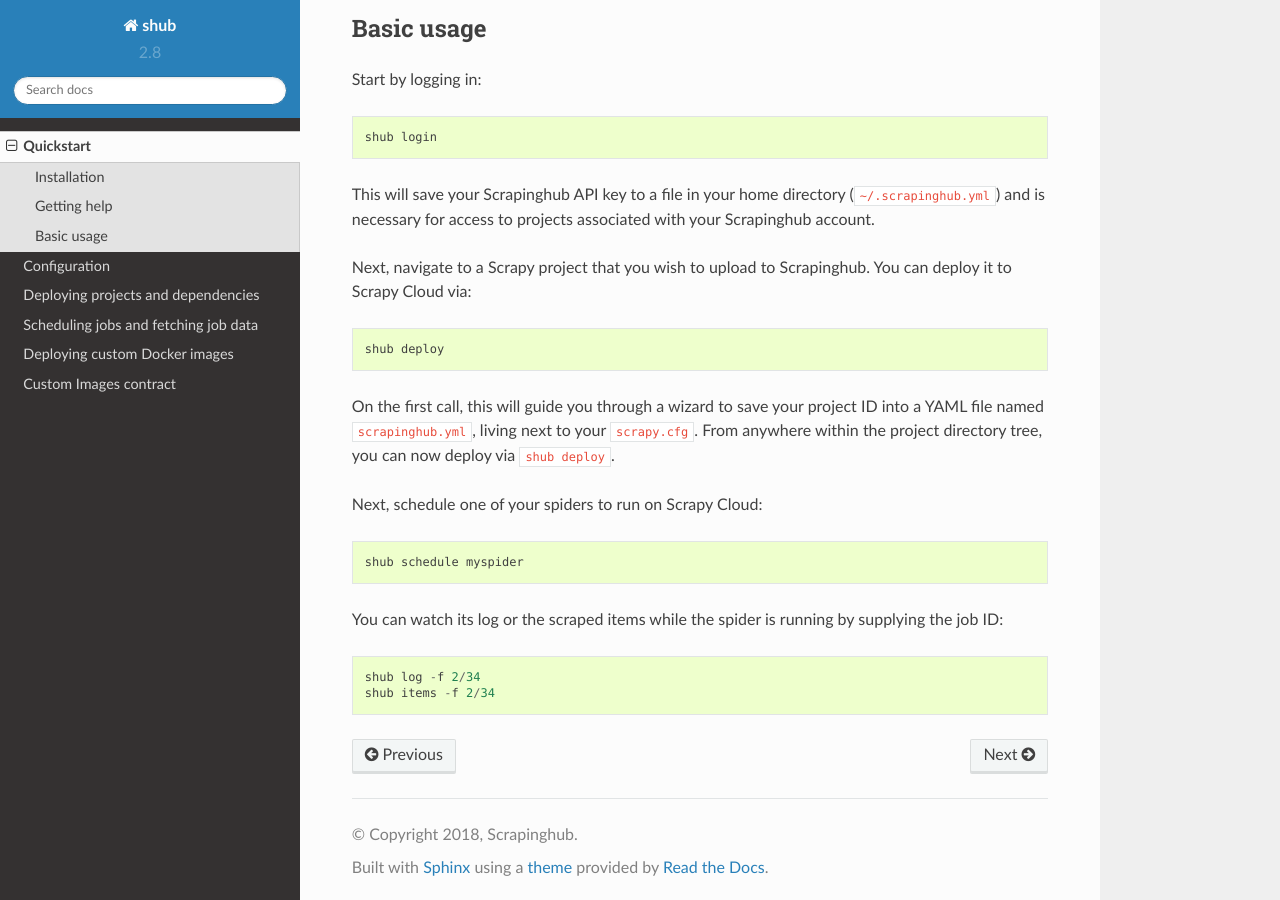
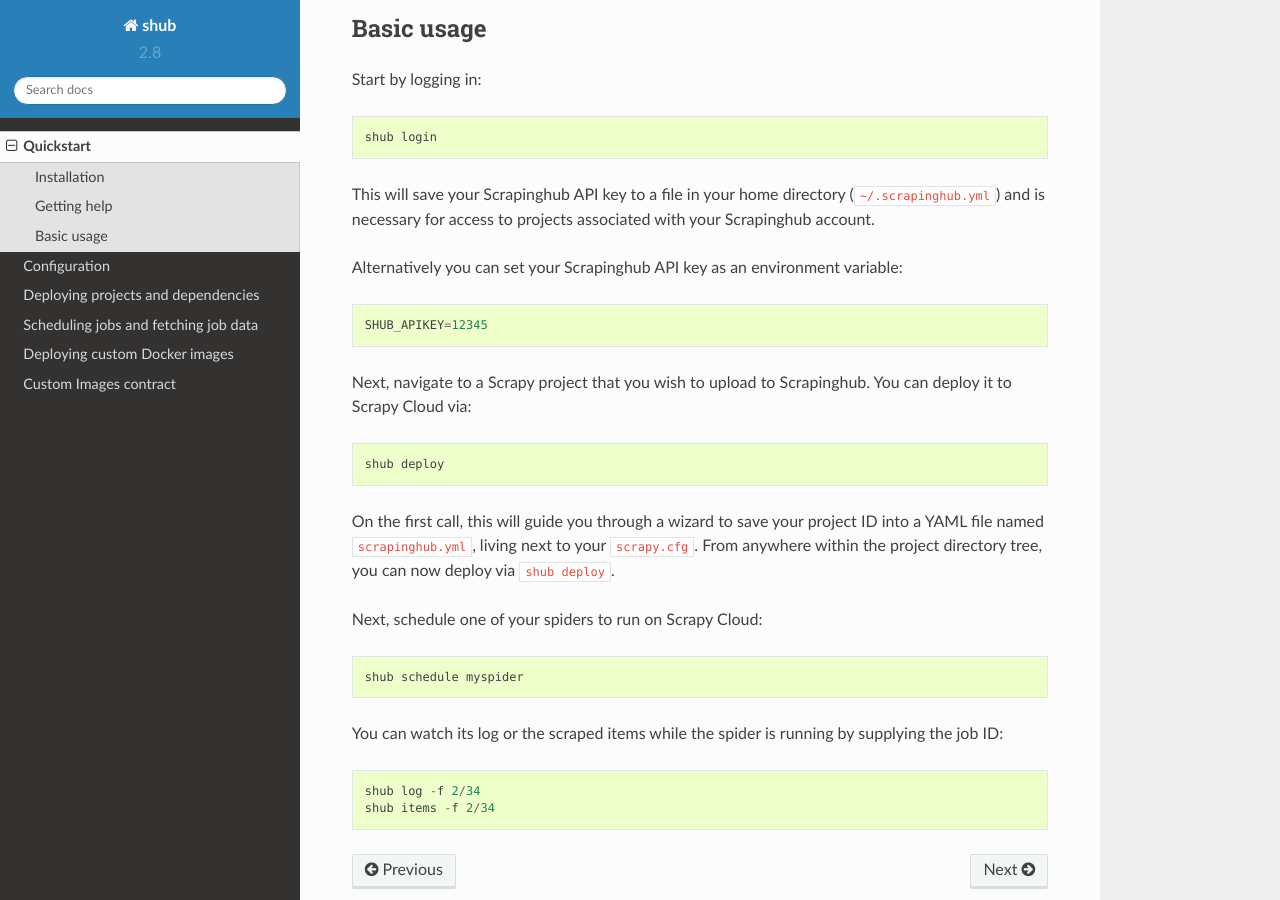
Before and after one commit to scrapinghub/shub, a Sphinx documentation site: the page built from docs/quickstart.rst, in a window 1280 px wide and 900 px high, scrolled down 654 px. Built offline with Sphinx 7.4.7 and the Read the Docs theme 2.0.0, drawn with Linux system fonts in a browser that asks for light colours.

Commit message:
Give information on using environment var: SHUB_APIKEY
Fixes #335

```diff
--- a/docs/configuration.rst
+++ b/docs/configuration.rst
@@ -21,6 +21,9 @@
 configuration files.  In case they overlap, the local configuration file will
 always take precedence over the global one.
 
+Additionally, your Scrapinghub API key can be set as an environment variable::
+
+    SHUB_APIKEY=12345
 
 Defining target projects
 ------------------------
--- a/docs/quickstart.rst
+++ b/docs/quickstart.rst
@@ -43,6 +43,10 @@
 (``~/.scrapinghub.yml``) and is necessary for access to projects associated
 with your Scrapinghub account.
 
+Alternatively you can set your Scrapinghub API key as an environment variable::
+
+    SHUB_APIKEY=12345
+
 Next, navigate to a Scrapy project that you wish to upload to Scrapinghub. You
 can deploy it to Scrapy Cloud via::
 
```
